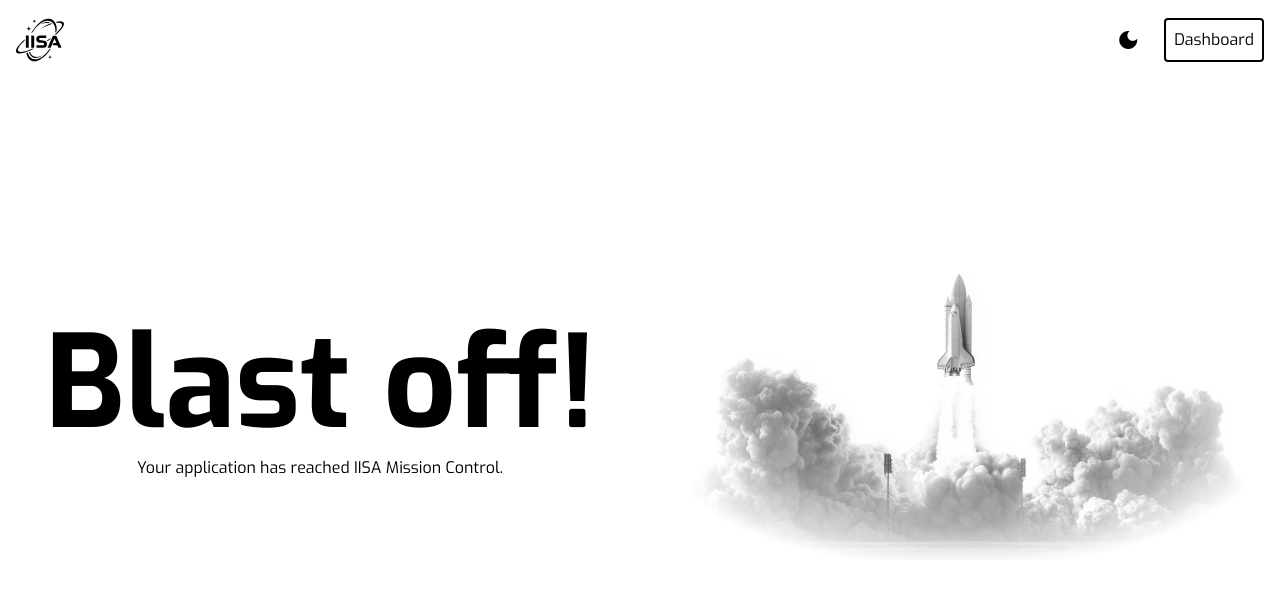
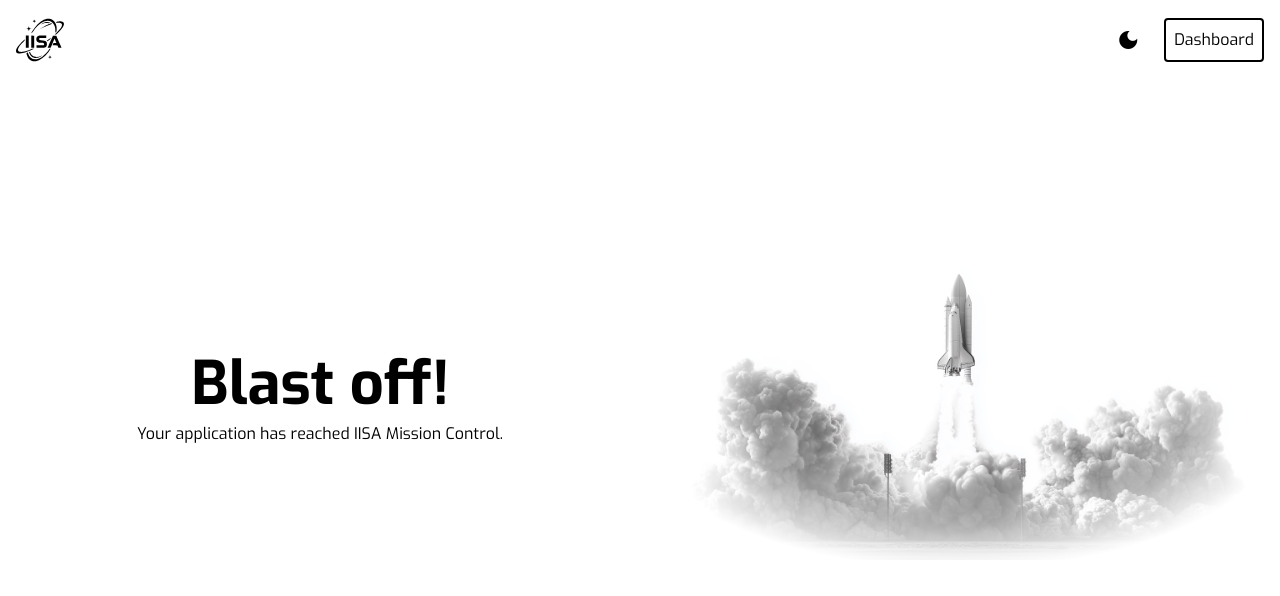
Before and after one commit to Chaimalov/IISA, an Angular app: page /success in a window 1280 px wide. Shown: the top 596 px of the page. Built offline with nearby package versions, Linux system fonts and the light colour scheme.

Commit message:
feat: Add not-found and success components

```diff
--- a/src/app/not-found/not-found.component.html
+++ b/src/app/not-found/not-found.component.html
@@ -1,4 +1,4 @@
-<main class="grid gap-2 p-2">
+<main class="grid gap-2 p-2 p-4">
   <h1 class="text-4xl font-bold">Houston, we have a problem…</h1>
   <p>Page not found.</p>
 </main>
@@ -12,5 +12,7 @@
     <source srcset="earth-light.webp" type="image/webp" />
   }
 
-  <img alt="" class="object-contain size-full mix-blend-darken dark:mix-blend-lighten dark:contrast-86 contrast-200" />
+  <img
+    alt=""
+    class="object-contain size-full mix-blend-darken dark:mix-blend-lighten dark:contrast-100 mask-radial-at-center mask-radial-from-20% contrast-200" />
 </picture>
--- a/src/app/success/success.component.html
+++ b/src/app/success/success.component.html
@@ -1,5 +1,5 @@
-<main class="grid gap-2">
-  <h1 class="text-9xl font-bold">Blast off!</h1>
+<main class="grid gap-2 p-4">
+  <h1 class="text-6xl font-bold">Blast off!</h1>
   <p>Your application has reached IISA Mission Control.</p>
 </main>
 
```
